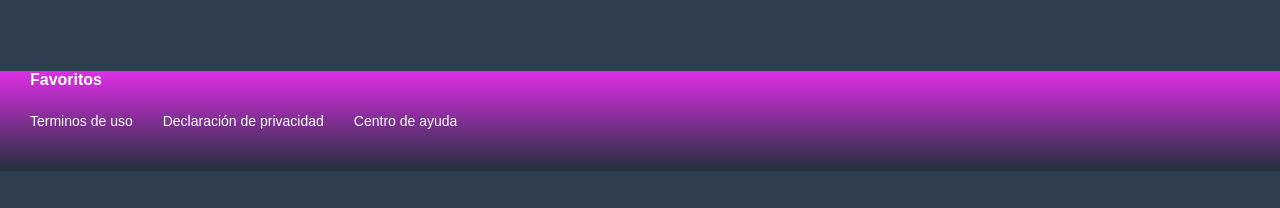
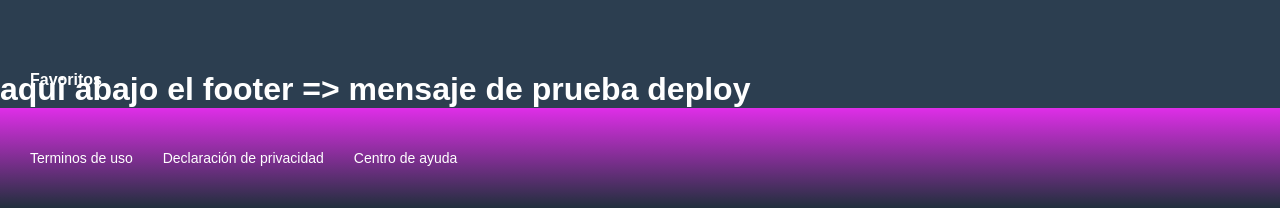
Before and after one commit to Patriciavaldebenito/Video, a website: page index.html in a window 1280 px wide. Shown: the part 657-865 px from the top of the page. Before the commit the page ends 828 px from the top, so only its background shows below. Drawn offline with Linux system fonts and the light colour scheme; a web font is replaced by a local one.

Commit message:
commit requerido para prueba deploy

```diff
--- a/index.html
+++ b/index.html
@@ -383,8 +383,9 @@
             </div>
         </div>
     </section>
-
+hola
 -->
+<h1>aqui abajo el footer => mensaje de prueba deploy</h1>
     <footer class="footer">
         <a href="/">Terminos de uso</a>
         <a href="/">Declaración de privacidad</a>
```
